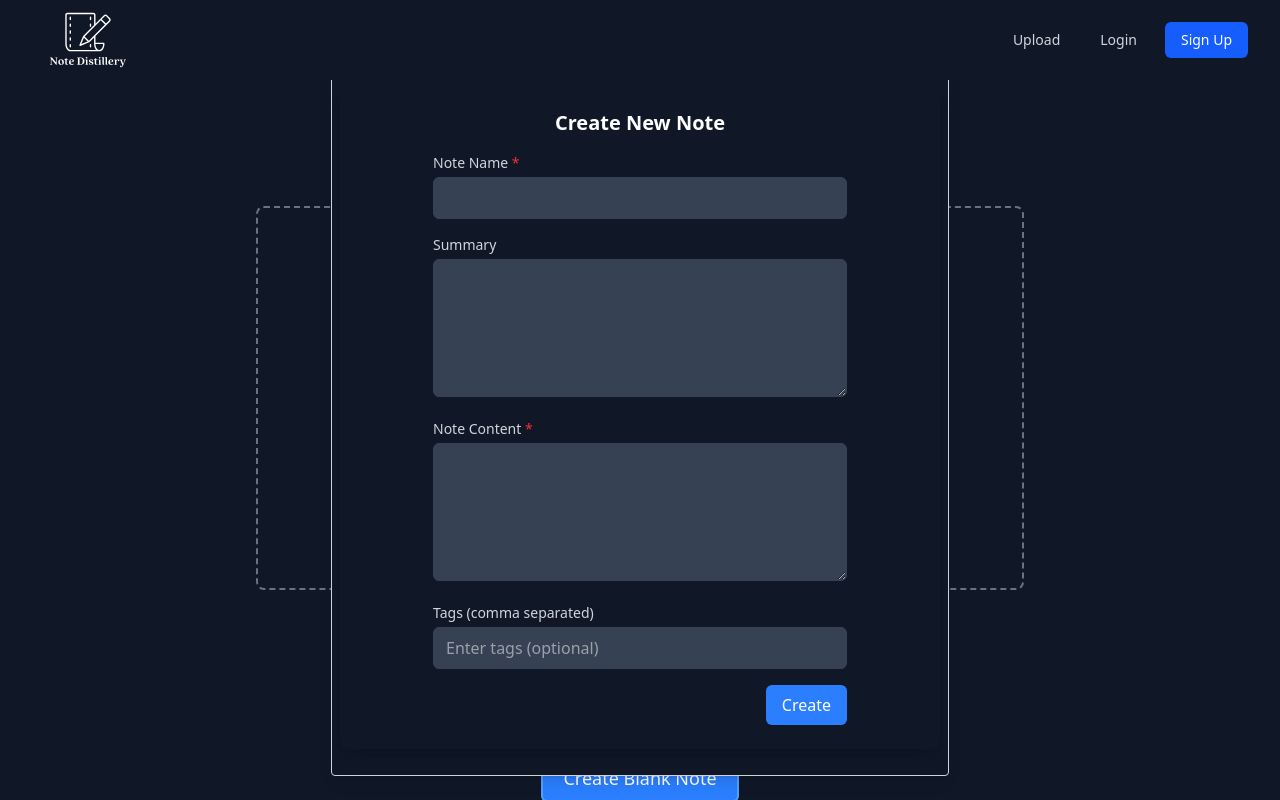
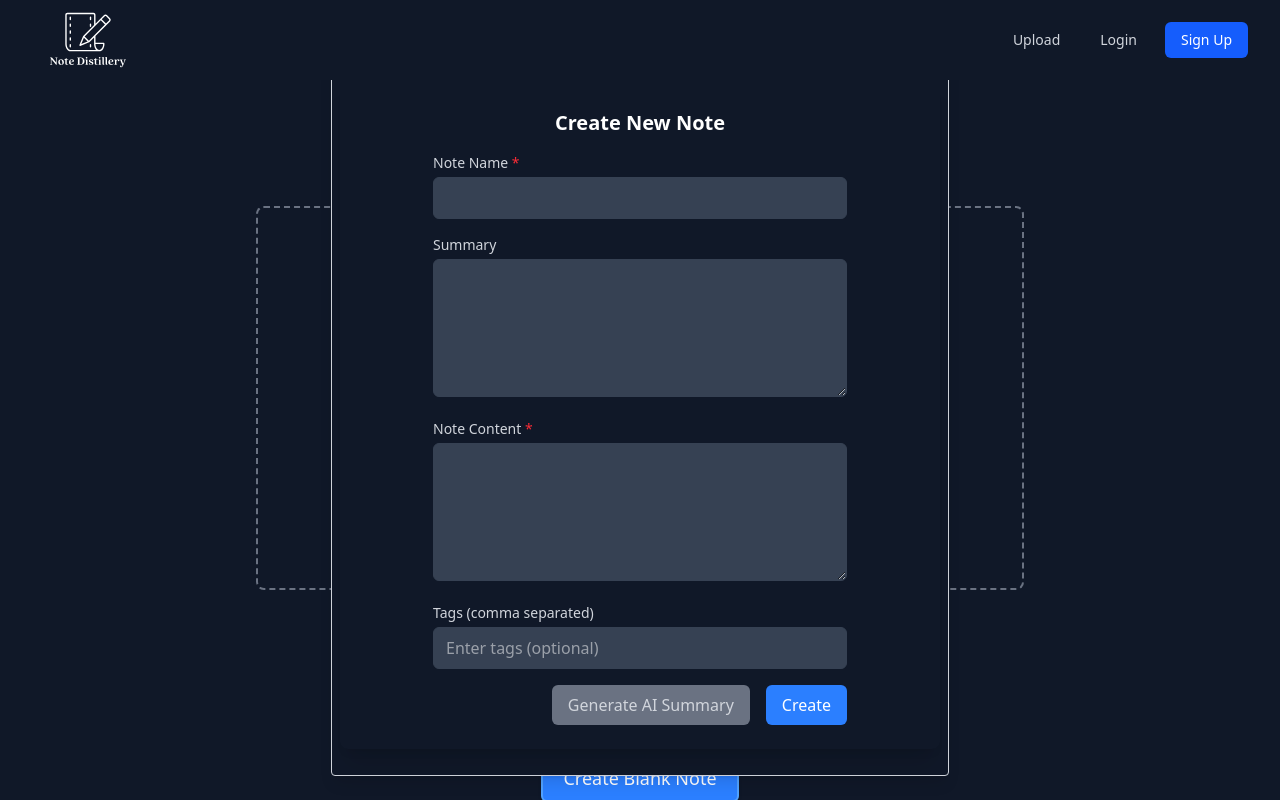
Before and after one commit to ThisisJackRyan/The-Note-Distillery, a Next.js app: page /upload in a window 1280 px wide. Both pictures are taken after a click on the button "Create Blank Note". Shown: the part 44-844 px from the top of the page. Built offline with nearby package versions, Linux system fonts and the light colour scheme; no server answers.

Commit message:
Added feature to generate ai summary at will in note modifier as opposed to having it be auto generated

```diff
--- a/src/app/components/noteModifier.js
+++ b/src/app/components/noteModifier.js
@@ -1,9 +1,11 @@
 'use client';
 
-import { useState } from 'react';
+import { useState, useRef } from 'react';
 import { validateNote } from "../scripts/noteFactory"
 import noteFactory from "../scripts/noteFactory"
+import { handleAISummary } from '../scripts/prompts';
 import { addNewNote } from '@/firebase/firestoreFunctions';
+import { sampleSummary } from '../scripts/sampleText'
 
 /**
  * If the selected folder field is supplied, then the component will handle pushing the note creation or edit to the database;
@@ -17,8 +19,18 @@ import { addNewNote } from '@/firebase/firestoreFunctions';
 export default function NoteModifier({ onNoteModified, initialNoteObj, createMode=true, selectedFolder=null}) {
   validateNote(initialNoteObj)
 
-  const [finalNote, setFinalNote] = useState(null)
   const [error, setError] = useState('');
+  const [summaryButtonEnabled, setSummaryButtonEnabled] = useState(
+    initialNoteObj.content && initialNoteObj.content.trim() !== ''
+  );
+
+  const contentFieldRef = useRef(null);
+  const summaryFieldRef = useRef(null);
+
+  const handleContentChanged = (e) => {
+    const hasContent = e.target.value.trim() !== '';
+    setSummaryButtonEnabled(hasContent);
+  }
 
   const handleSubmit = async (e) => {
     e.preventDefault();
@@ -49,6 +61,21 @@ export default function NoteModifier({ onNoteModified, initialNoteObj, createMod
 
     // Call the parent callback
     onNoteModified(finalNote);
+  };
+
+  // Generate AI summary from content
+  const handleAISummary = async () => {
+    if (!contentFieldRef.current?.value) return;
+
+    // Here you would normally call an API to generate the summary
+    // For now, we'll just use a placeholder
+    const content = contentFieldRef.current.value;
+    const aiSummary = sampleSummary;//await handleAISummary(content)
+
+    // Update the summary field with the generated summary
+    if (summaryFieldRef.current) {
+      summaryFieldRef.current.value = aiSummary;
+    }
   };
 
   // Handles the actual note creation action after the new note's info has been submitted, and the interface is in creation mode
@@ -99,7 +126,7 @@ export default function NoteModifier({ onNoteModified, initialNoteObj, createMod
             </label>
             <input
               type="text"
-              name="name" // Use the `name` attribute to identify the input
+              name="name"
               defaultValue={initialNoteObj.name}
               required
               className="w-full px-3 py-2 border border-gray-700 rounded-md focus:outline-none focus:ring-2 focus:ring-blue-500 bg-gray-700 text-white"
@@ -111,7 +138,8 @@ export default function NoteModifier({ onNoteModified, initialNoteObj, createMod
               Summary
             </label>
             <textarea
-              name="summary" // Use the `name` attribute to identify the input
+              name="summary"
+              ref={summaryFieldRef}
               defaultValue={initialNoteObj.summary}
               rows="5"
               className="w-full px-3 py-2 border border-gray-700 rounded-md focus:outline-none focus:ring-2 focus:ring-blue-500 bg-gray-700 text-white"
@@ -123,8 +151,10 @@ export default function NoteModifier({ onNoteModified, initialNoteObj, createMod
               Note Content <span className="text-red-500">*</span>
             </label>
             <textarea
-              name="content" // Use the `name` attribute to identify the input
+              name="content"
+              ref={contentFieldRef}
               defaultValue={initialNoteObj.content}
+              onChange={handleContentChanged}
               rows="5"
               required
               className="w-full px-3 py-2 border border-gray-700 rounded-md focus:outline-none focus:ring-2 focus:ring-blue-500 bg-gray-700 text-white"
@@ -137,7 +167,7 @@ export default function NoteModifier({ onNoteModified, initialNoteObj, createMod
             </label>
             <input
               type="text"
-              name="tags" // Use the `name` attribute to identify the input
+              name="tags"
               defaultValue={initialNoteObj.tags}
               placeholder="Enter tags (optional)"
               className="w-full px-3 py-2 border border-gray-700 rounded-md focus:outline-none focus:ring-2 focus:ring-blue-500 bg-gray-700 text-white"
@@ -147,6 +177,18 @@ export default function NoteModifier({ onNoteModified, initialNoteObj, createMod
           {error && <p className="text-red-500 text-sm">{error}</p>}
 
           <div className="flex justify-end gap-4">
+            <button
+              type="button"
+              disabled={!summaryButtonEnabled}
+              onClick={handleAISummary}
+              className={`px-4 py-2 rounded-md ${
+                summaryButtonEnabled
+                  ? "bg-purple-500 text-white hover:bg-purple-600"
+                  : "bg-gray-500 text-gray-300 cursor-not-allowed"
+              } focus:outline-none focus:ring-2 focus:ring-purple-500 focus:ring-offset-2`}
+            >
+              Generate AI Summary
+            </button>
             <button
               type="submit"
               className="px-4 py-2 bg-blue-500 text-white rounded-md hover:bg-blue-600 focus:outline-none focus:ring-2 focus:ring-blue-500 focus:ring-offset-2"
--- a/src/app/upload/fileUploader.js
+++ b/src/app/upload/fileUploader.js
@@ -1,10 +1,9 @@
 import { FontAwesomeIcon } from '@fortawesome/react-fontawesome'
 import { faCloudArrowUp } from '@fortawesome/free-solid-svg-icons'
 import { detectText, cleanParsedText } from '../scripts/imgProcessing'
-import { generateAISummary } from '../scripts/prompts'
 import { useAuth } from '../context/AuthContext'
 import { useRef, useState } from "react";
-import { sampleText, sampleSummary } from '../scripts/sampleText'
+import { sampleText } from '../scripts/sampleText'
 
 export default function imageUpload({onContentUploaded, enabled}, ){
     const [isProcessing, setIsProcessing] = useState(false);
@@ -52,17 +51,13 @@ export default function imageUpload({onContentUploaded, enabled}, ){
 
             const cleanedText = sampleText
 
-            const summary = sampleSummary
-
             // actual code below
             // const rawText = await detectText(base64Data);
 
             // const cleanedText = await cleanParsedText(rawText);
 
-            // const summary = await generateAISummary(cleanedText);
-
             if (cleanedText) {
-                onContentUploaded(cleanedText, summary)
+                onContentUploaded(cleanedText)
             }
 
             // If user is logged in, offer to save as note
--- a/src/app/upload/page.js
+++ b/src/app/upload/page.js
@@ -25,11 +25,10 @@ export default function ScannerPage() {
         })
     }, [])
 
-    const handleContentUploaded = ((extractedContent, aiSummary) => {
+    const handleContentUploaded = ((extractedContent) => {
         dispatch({
             type: "content_uploaded",
-            extractedContent: extractedContent,
-            aiSummary: aiSummary
+            extractedContent: extractedContent
         })
     })
 
@@ -123,7 +122,6 @@ export default function ScannerPage() {
                 }
                 onClose={handleClose}
                 onGoBack={handleGoBack}
-                headerText={"Attach Note To Folder"}
             />,
             document.body
         )}
--- a/src/app/upload/uploadReducer.js
+++ b/src/app/upload/uploadReducer.js
@@ -26,8 +26,7 @@ export default function reducer(uploadState, action){
             // In that case, the values of temp note obj are set to the existing values of newNoteObj.
             const tempNoteObj = {
                 ...uploadState.newNoteObj,
-                content: action.extractedContent ?? uploadState.newNoteObj.content,
-                summary: action.aiSummary ?? uploadState.newNoteObj.summary,
+                content: action.extractedContent ?? uploadState.newNoteObj.content
             }
 
             return {
```
